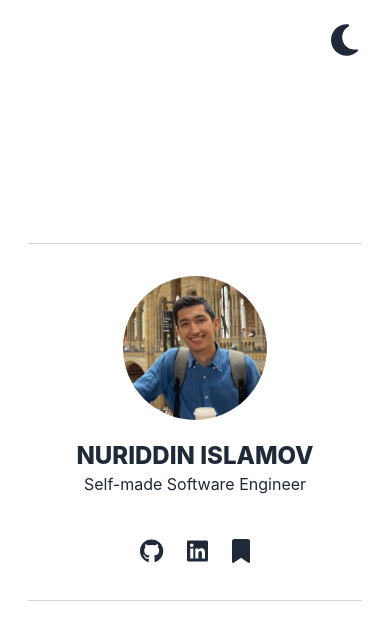
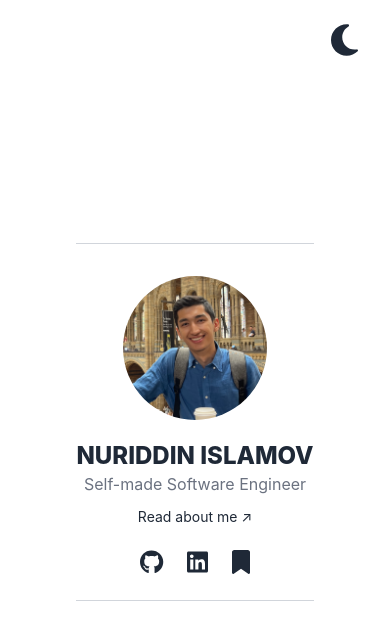
Before and after one commit to noonosh/pw, a React (Create React App) app: page / in a window 390 px wide. Shown: the top 640 px of the page. Built offline with nearby package versions, Linux system fonts and the light colour scheme.

Commit message:
update the page

```diff
--- a/src/App.js
+++ b/src/App.js
@@ -38,6 +38,7 @@ function App() {
   }
 
   return (
+    <>
       <div className="flex flex-col justify-center items-center h-screen w-screen text-gray-800 transition-colors duration-350 ease-out dark:bg-gray-800 dark:text-white">
         <div className="fixed cursor-pointer top-5 right-8">
           <button
@@ -47,29 +48,31 @@ function App() {
             {theme === 'dark' ? <FontAwesomeIcon icon={faSun} /> : <FontAwesomeIcon icon={faMoon} />}
           </button>
         </div>
-      <div className="flex flex-col sm:flex-row justify-center items-center border-t border-b py-8 px-12 border-gray-300">
+        <div className="flex flex-col sm:flex-row justify-center items-center border-t border-b py-8 sm:px-12 border-gray-300">
           <div>
             <img class="w-36 h-36 rounded-full sm:mr-5 mb-5 sm:mb-0" src={profile} alt="Nuriddin" />
           </div>
-        <div className='flex flex-col justify-between h-32 text-center'>
+          <div className='flex flex-col h-32 text-center'>
             <div>
-            <h2 className='uppercase font-extrabold text-2xl'>Nuriddin Islamov</h2>
-            <p>Self-made Software Engineer</p>
+              <h2 className="uppercase font-extrabold text-2xl">Nuriddin Islamov</h2>
+              <p className='text-gray-500 mb-2 dark:text-gray-400'>Self-made Software Engineer</p>
+              <a className="inline-block text-sm hover:underline mb-5 after:content-['_↗']" rel="noreferrer" target="_blank" href="https://read.nuriddinislamov.com/about">Read about me</a>
             </div>
             <div className='text-2xl'>
-            <a className="hover:text-gray-500 mx-3" target="_blank" rel='noreferrer' href="https://github.com/nuriddinislamov">
+              <a className="hover:text-gray-500 mx-3 dark:hover:text-gray-300" target="_blank" rel='noreferrer' href="https://github.com/nuriddinislamov">
                 <FontAwesomeIcon icon={faGithub} />
               </a>
-            <a className="hover:text-gray-500 mx-3" target="_blank" rel='noreferrer' href="https://linkedin.com/in/nuriddinislamov">
+              <a className="hover:text-gray-500 mx-3 dark:hover:text-gray-300" target="_blank" rel='noreferrer' href="https://linkedin.com/in/nuriddinislamov">
                 <FontAwesomeIcon icon={faLinkedin} />
               </a>
-            <a className="hover:text-gray-500 mx-3" target="_blank" rel='noreferrer' href="https://read.nuriddinislamov.com/blog">
+              <a className="hover:text-gray-500 mx-3 dark:hover:text-gray-300" target="_blank" rel='noreferrer' href="https://read.nuriddinislamov.com/blog">
                 <FontAwesomeIcon icon={faBookmark} />
               </a>
             </div>
           </div>
         </div>
       </div>
+    </>
   );
 }
 
```
Lines whose indentation alone changed are shown as unchanged.
